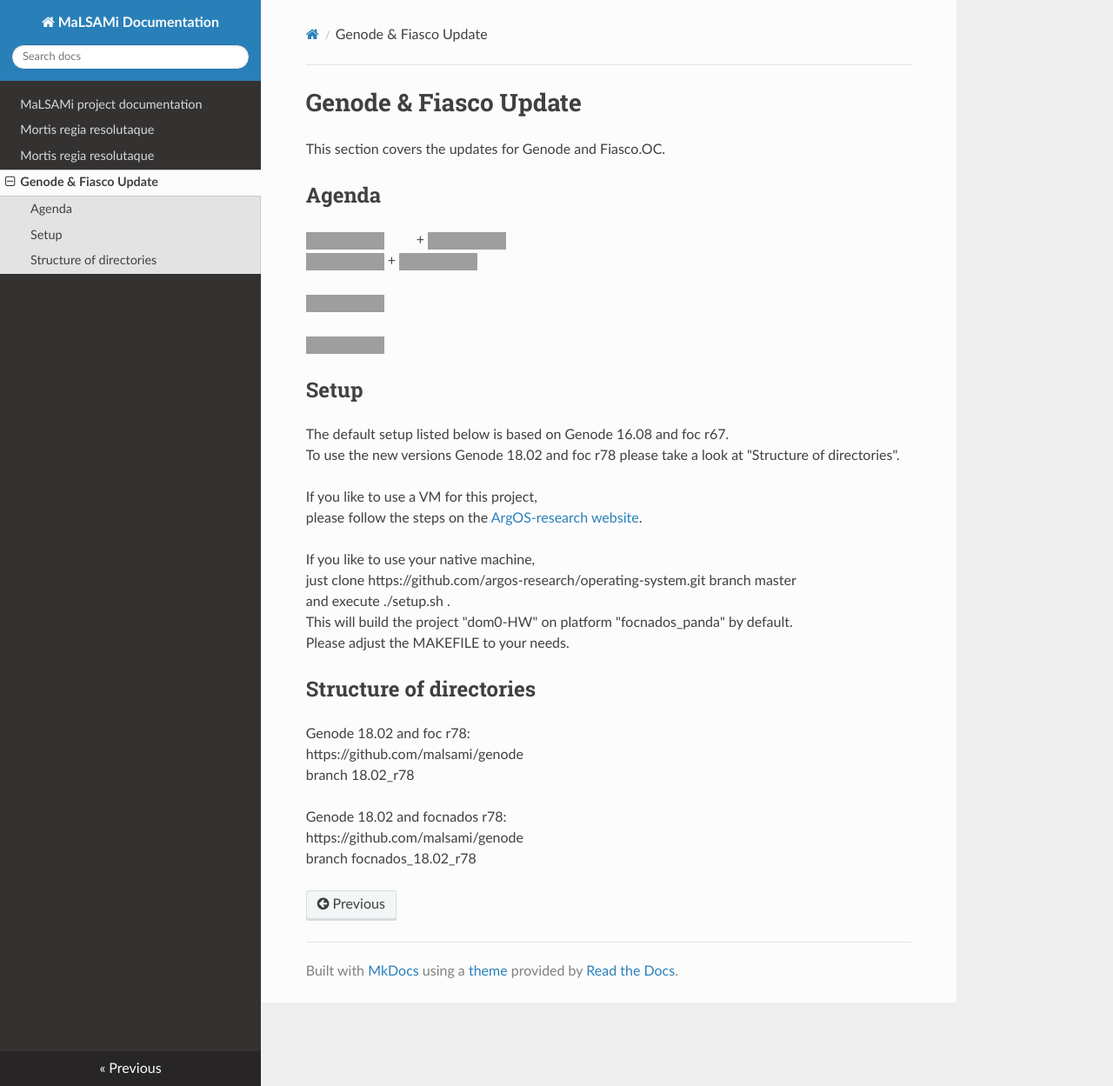
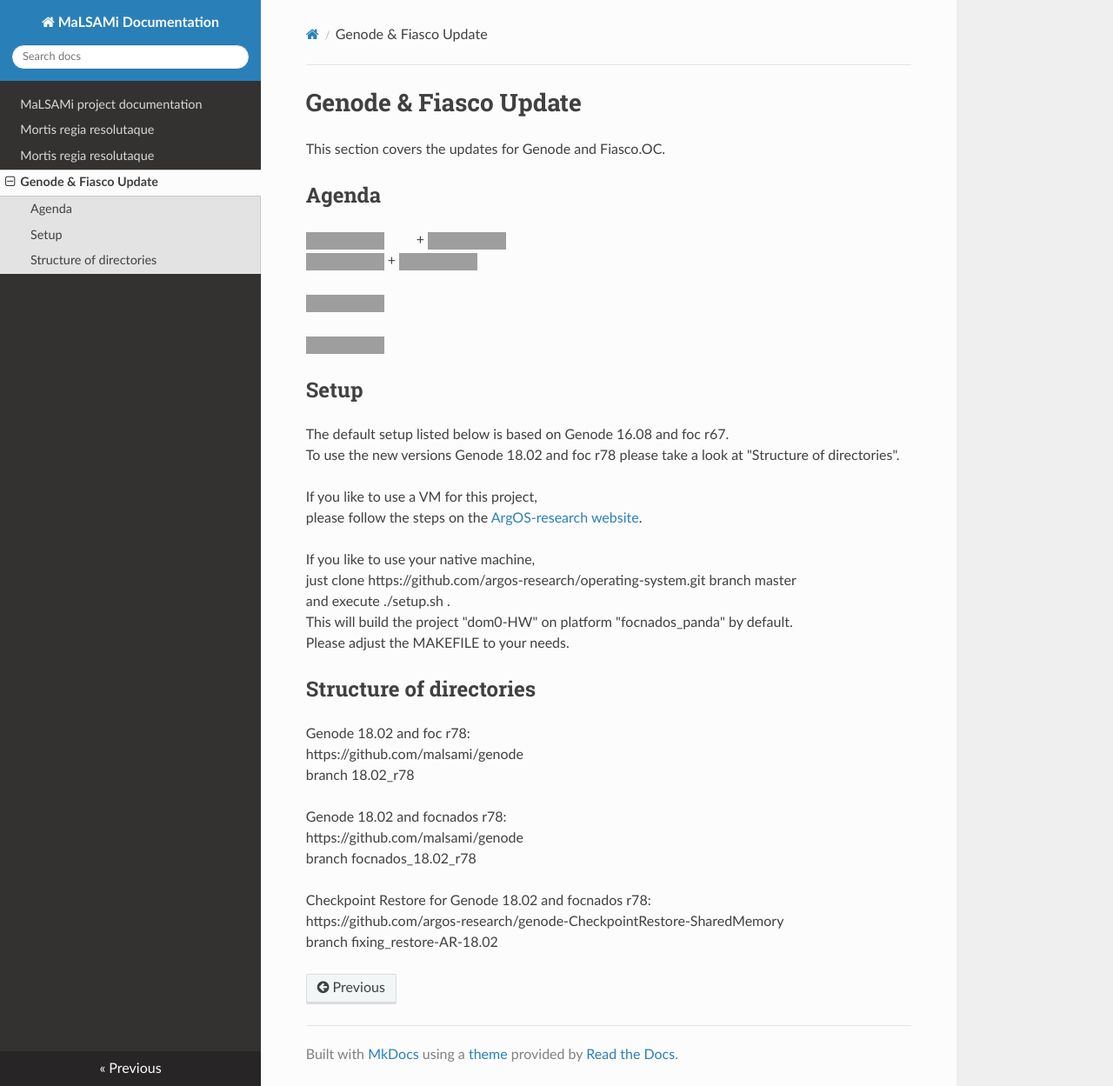
Before and after one commit to hacrom/documentation, an MkDocs documentation site: the page built from docs/genode.md, in a window 1280 px wide and 1249 px high. Shown: the whole window at 87% size. Built offline with MkDocs 1.6.1, drawn with Linux system fonts in a browser that asks for light colours; nearby versions of some CDN libraries; some of the changed lines change nothing that is shown; grey boxes are pictures that could not be loaded.

Commit message:
Add checkpoint restore for 18.02 r78

```diff
--- a/docs/genode.md
+++ b/docs/genode.md
@@ -18,12 +18,11 @@
 		alt="Genode Focnados 18.02"
 		src="https://img.shields.io/badge/Genode%20Focnados%2018.02-done-brightgreen.svg?style=flat-square"></a>
 
-<a href="https://github.com/malsami/genode/tree/focnados_18.02_r78"><img
+<a href="https://github.com/argos-research/genode-CheckpointRestore-SharedMemory.git"><img
 		alt="Genode Focnados 18.02 Checkpoint-Restore"
-		src="https://img.shields.io/badge/Genode%2018.02%20Focnados%20r78%20Checkpoint%20Restore-incomplete-orange.svg?style=flat-square"></a>
+		src="https://img.shields.io/badge/Genode%2018.02%20Focnados%20r78%20Checkpoint%20Restore-incomplete%20/%20work%20in%20progress-orange.svg?style=flat-square"></a>
 
-<a href="https://github.com/malsami/genode/tree/focnados_18.02_r78"><img
-		alt="Genode Focnados 18.02 Checkpoint-Restore"
+<img alt="Genode Focnados 18.02 seL4"
 		src="https://img.shields.io/badge/Genode%2018.02%20seL4-future%20work-red.svg?style=flat-square"></a>
 
 
@@ -48,3 +47,7 @@
 Genode 18.02 and focnados r78:<br />
 https://github.com/malsami/genode<br />
 branch focnados_18.02_r78
+
+Checkpoint Restore for Genode 18.02 and focnados r78:<br />
+https://github.com/argos-research/genode-CheckpointRestore-SharedMemory<br />
+branch fixing_restore-AR-18.02
```
